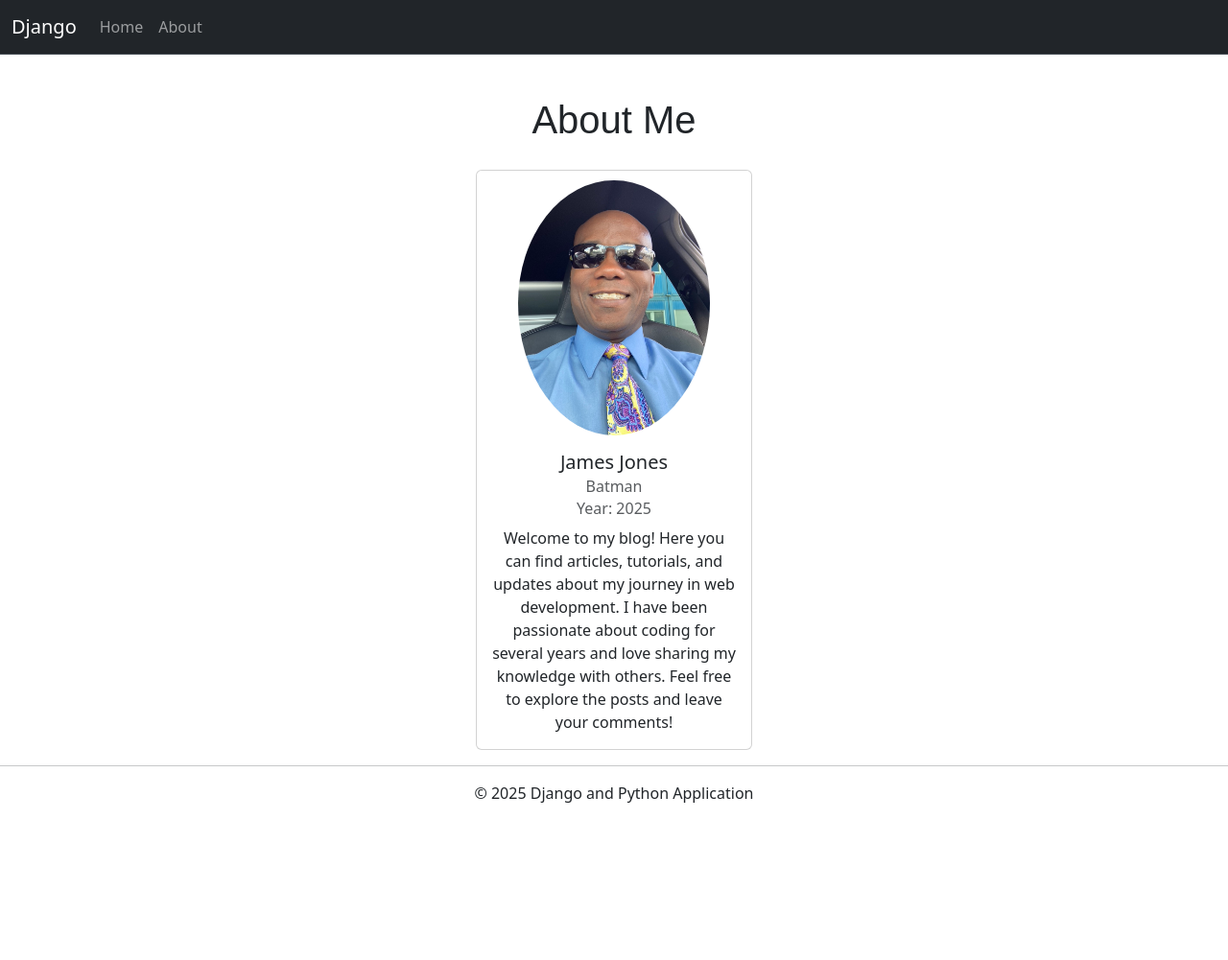
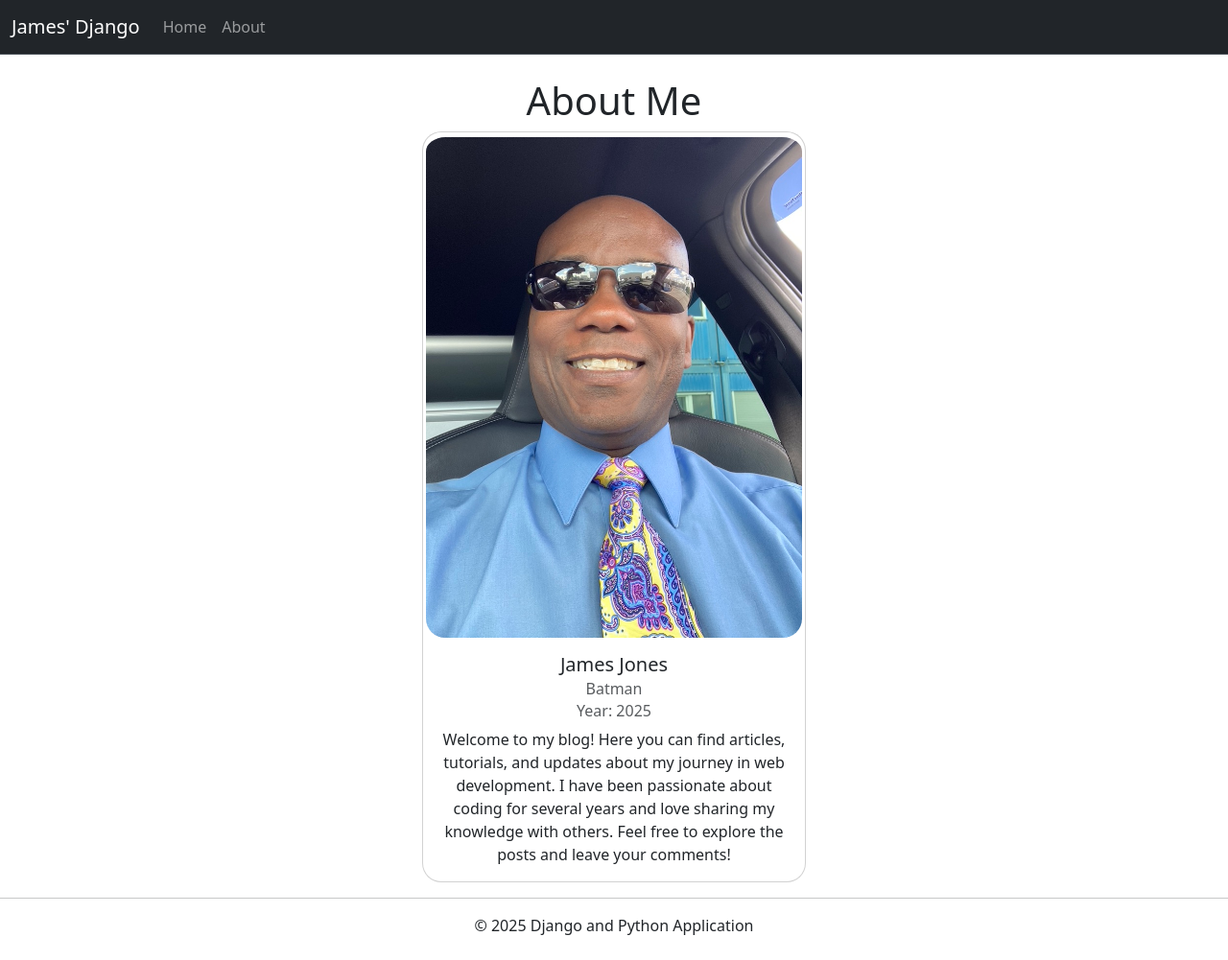
Before and after one commit to jammy-sdgku/112-blog, a Django app: page /about/ in a window 1280 px wide. Shown: the whole page at 96% size. Before the commit the page ends 837 px from the top, so only its background shows below. Run offline with Django 5.2, Linux system fonts and the light colour scheme.

Commit message:
112 Assignment 2

```diff
--- /dev/null
+++ b/static/css/about.css
@@ -0,0 +1,14 @@
+.card {
+    width: 25em;
+    margin: auto;
+    border-radius: 1.25em;
+}
+
+.card img {
+    width: 24.5em;
+    display: block;
+    margin: auto;
+    padding-top: 5px;
+    text-align: center;
+    border-radius: 1.25em;
+}
--- a/templates/base.html
+++ b/templates/base.html
@@ -10,41 +10,15 @@
       integrity="sha384-sRIl4kxILFvY47J16cr9ZwB07vP4J8+LH7qKQnuqkuIAvNWLzeN8tE5YBujZqJLB"
       crossorigin="anonymous"
     />
-    <title>Django and Python Application</title>
+    <title>{% block title %}{% endblock title %}</title>
+    {% block css %}{% endblock css %}
   </head>
   <body>
-    <nav class="navbar navbar-expand-lg bg-dark border-bottom border-body" data-bs-theme="dark">
-      <div class="container-fluid">
-        <a class="navbar-brand" href="#">Django</a>
-        <button
-          class="navbar-toggler"
-          type="button"
-          data-bs-toggle="collapse"
-          data-bs-target="#navbarNav"
-          aria-controls="navbarNav"
-          aria-expanded="false"
-          aria-label="Toggle navigation"
-        >
-          <span class="navbar-toggler-icon"></span>
-        </button>
-        <div class="collapse navbar-collapse" id="navbarNav">
-          <ul class="navbar-nav">
-            <li class="nav-item">
-              <a class="nav-link" aria-current="page" href={% url 'home' %}
-                >Home</a
-              >
-            </li>
-            <li class="nav-item">
-              <a class="nav-link" href={% url 'about' %}>About</a>
-            </li>
-          </ul>
-        </div>
-      </div>
-    </nav>
-
+    <!-- Navbar -->
+    {% include 'navbar.html'%}
     <!-- Main Content -->
     <div class="container mt-4" style="text-align: center">
-      {% block content %} {% endblock %}
+      {% block content %} {% endblock %} {% block js %} {% endblock js %}
     </div>
     <hr />
 
--- /dev/null
+++ b/templates/navbar.html
@@ -0,0 +1,28 @@
+<nav class="navbar navbar-expand-lg bg-dark border-bottom border-body" data-bs-theme="dark">
+      <div class="container-fluid">
+        <a class="navbar-brand" href= {% url 'home'%} >James' Django</a>
+        <button
+          class="navbar-toggler"
+          type="button"
+          data-bs-toggle="collapse"
+          data-bs-target="#navbarNav"
+          aria-controls="navbarNav"
+          aria-expanded="false"
+          aria-label="Toggle navigation"
+        >
+          <span class="navbar-toggler-icon"></span>
+        </button>
+        <div class="collapse navbar-collapse" id="navbarNav">
+          <ul class="navbar-nav">
+            <li class="nav-item">
+              <a class="nav-link" aria-current="page" href={% url 'home' %}
+                >Home</a
+              >
+            </li>
+            <li class="nav-item">
+              <a class="nav-link" href={% url 'about' %}>About</a>
+            </li>
+          </ul>
+        </div>
+      </div>
+    </nav>
--- a/templates/pages/about.html
+++ b/templates/pages/about.html
@@ -1,21 +1,13 @@
 {% extends 'base.html'%} {% block content%}{% load static %}
+<title>{% block title %}About{% endblock title %}</title>
+{% block css %}
+<link rel="stylesheet" href="{% static 'css/about.css' %}" />{% endblock css %}
 
-<h1 style="text-align: center; padding: 20px; font-family: Arial, sans-serif">
-  About Me
-</h1>
-<div class="card" style="width: 18rem; margin: auto">
-  <img
-    src="{% static 'img/james.jpeg' %}"
-    alt="About Me"
-    style="
-      width: 200px;
-      display: block;
-      margin: auto;
-      padding-top: 10px;
-      text-align: center;
-      border-radius: 50%;
-    "
-  />
+<h1>About Me</h1>
+
+<div class="card">
+  <img src="{% static 'img/james.jpeg' %}" alt="About Me" />
+
   <div class="card-body">
     <h5 class="card-title">James Jones</h5>
     <h6 class="card-subtitle mb-2 text-muted">Batman</h6>
@@ -28,4 +20,5 @@
     </p>
   </div>
 </div>
+
 {% endblock content%}
```
Also changed, not shown: static/css/home.css (added, +38 -0 lines), templates/pages/home.html (+9 -24 lines), 1 other file.
